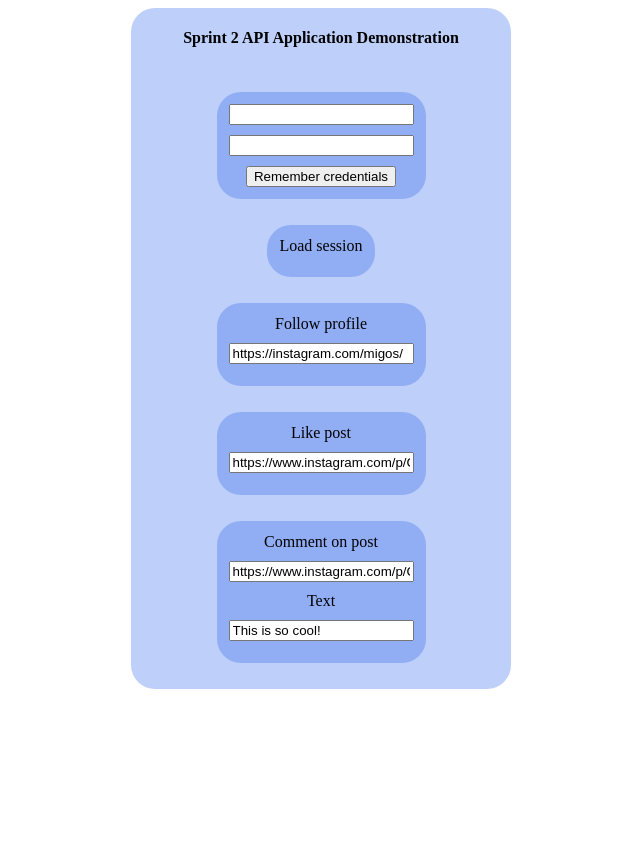
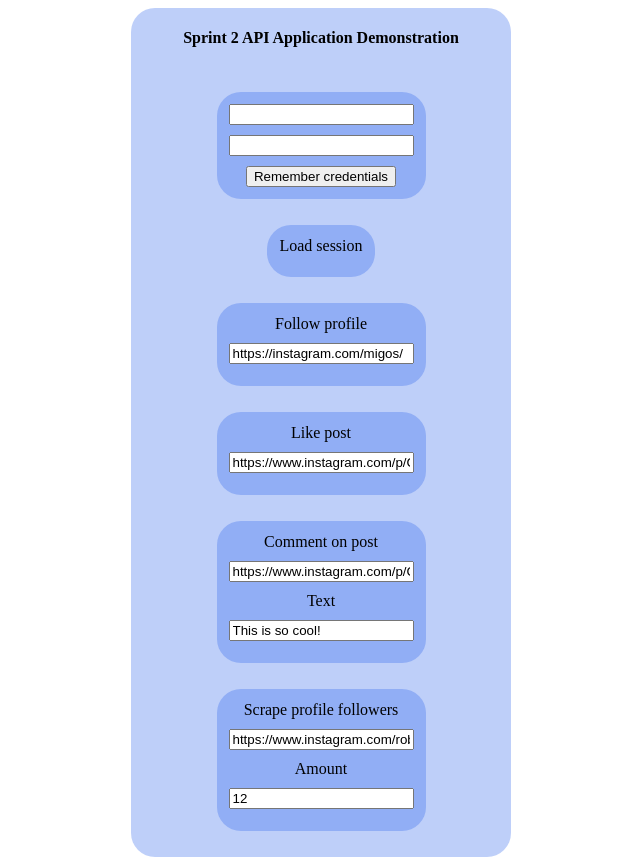
Before and after one commit to Instagram-Automation-Tool/backend, a Django app: page / in a window 1280 px wide. Shown: the whole page, without its empty margins (319-959 px from the left). Before the commit the page ends 689 px from the top, so only its background shows below. Run offline with Django 4.2, Linux system fonts and the light colour scheme.

Commit message:
Added scrape followers panel

```diff
--- a/IgBotPrj/IgBotApp/templates/panel/panel.html
+++ b/IgBotPrj/IgBotApp/templates/panel/panel.html
@@ -60,5 +60,18 @@
         {% endfor %}
       </div>
     </form>
+
+    <form class="form-group" action="/scrapefollowers" method="get">
+      <label>Scrape profile followers</label>
+      <input id="link" type="text" name="link" value="https://www.instagram.com/robfranzese/" />
+      <label>Amount</label>
+      <input id="amount" type="number" name="amount" value="12" />
+      <div class="profiles-display">
+        {% for account in accounts %}
+        <button type="submit" id="username" name="username" value={{account.username}}
+          class="btn">{{account.username}}</button>
+        {% endfor %}
+      </div>
+    </form>
   </div>
 </div>
```
